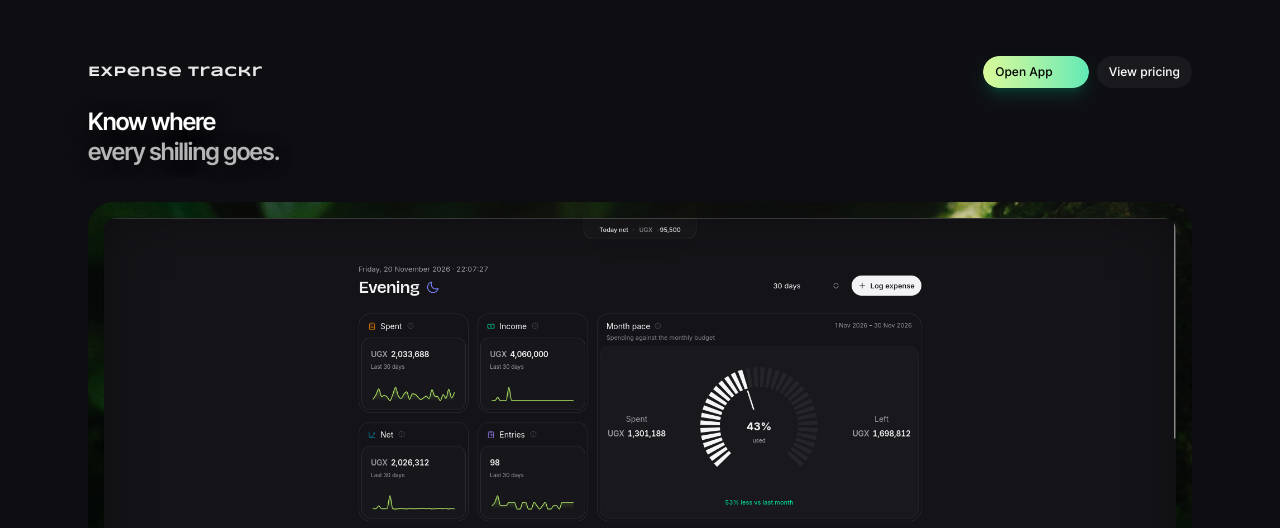
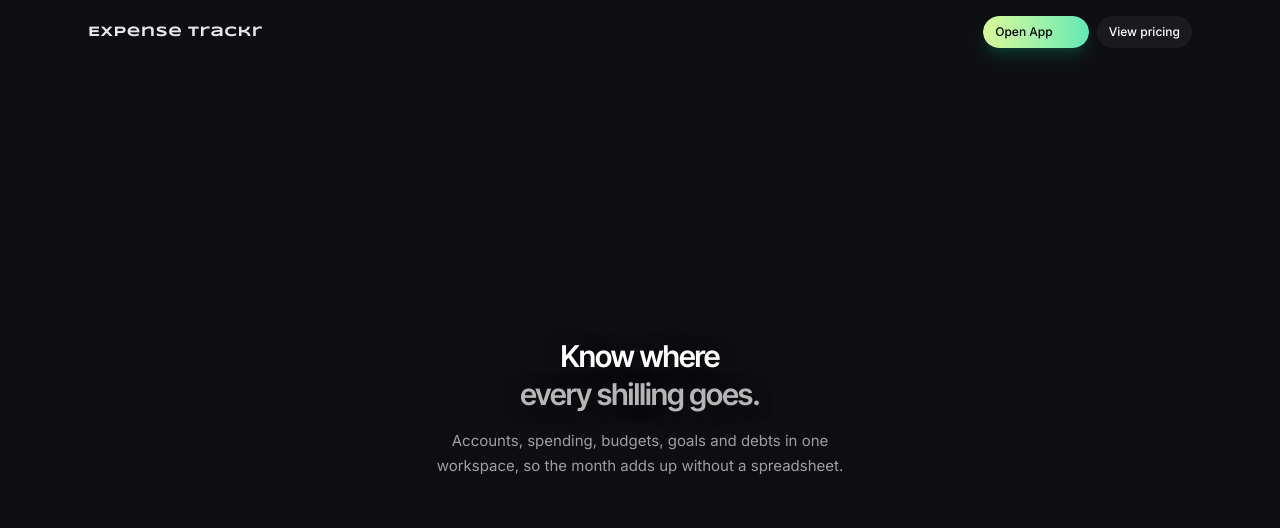
Before and after one commit to DevMubzly/expense-trackr, a Next.js app: page / in a window 1280 px wide. Shown: the top 528 px of the page. Built offline with nearby package versions, Linux system fonts and the light colour scheme; some icons are missing.

Commit message:
Simplify landing hero and space pricing panel

```diff
--- a/src/app/page.tsx
+++ b/src/app/page.tsx
@@ -36,7 +36,7 @@ export default function LandingPage() {
     <div className="theme-light flex min-h-dvh flex-col overflow-x-hidden bg-[oklch(0.165_0.008_285)] text-foreground lg:h-dvh lg:overflow-hidden">
 
 
-      <main className="min-h-0 flex-1 px-4 pb-0 pt-4 sm:px-6 sm:pb-4 sm:pt-6">
+      <main className="min-h-0 flex-1 px-4 pb-0 pt-0 sm:px-6 sm:pb-4 sm:pt-0">
         <div
           className={cn(
             "mx-auto flex w-full max-w-[1500px] flex-col gap-4 transition-[gap] duration-700 lg:h-full lg:flex-row",
@@ -51,7 +51,7 @@ export default function LandingPage() {
           >
             <div
               className={cn(
-                "relative flex min-h-[calc(100dvh-1rem)] flex-col pb-0 pt-8 sm:min-h-[calc(100dvh-2.5rem)] lg:h-full lg:min-h-0 lg:pb-4",
+                "relative flex min-h-[calc(100dvh-1rem)] flex-col pb-0 pt-4 sm:min-h-[calc(100dvh-2.5rem)] lg:h-full lg:min-h-0 lg:pb-4",
                 pricingOpen
                   ? "px-6 sm:px-10 lg:px-12"
                   : "px-8 sm:px-14 lg:px-16",
@@ -96,36 +96,15 @@ export default function LandingPage() {
                 </div>
               </div>
 
-              <div className="mt-20 w-full pb-4 lg:mt-auto">
-                <h1 className="font-display text-xl leading-tight tracking-[-0.03em] text-white [text-shadow:0_2px_20px_rgba(0,0,0,0.45)] sm:text-2xl">
+              <div className="flex flex-1 flex-col items-center justify-center px-0 py-10 text-center">
+                <h1 className="max-w-2xl font-display text-2xl leading-tight tracking-[-0.03em] text-white [text-shadow:0_2px_20px_rgba(0,0,0,0.45)] sm:text-3xl">
                   Know where
                   <span className="block text-white/70">every shilling goes.</span>
                 </h1>
-              </div>
-
-              <div className="relative mt-auto h-[40vh] translate-y-1/4 overflow-hidden rounded-t-2xl p-3 pb-0 min-[380px]:h-[44vh] lg:h-auto lg:translate-y-0 lg:rounded-3xl lg:p-4">
-                <Image
-                  src="/bg-hero.jpg"
-                  alt=""
-                  fill
-                  priority
-                  sizes="100vw"
-                  className="object-cover object-center"
-                />
-                <div className="relative flex h-full justify-center">
-                  <Image
-                    src="/dash.png"
-                    alt="Expense Trackr dashboard"
-                    width={1920}
-                    height={956}
-                    priority
-                    className="h-full w-full rounded-t-lg rounded-b-none object-cover object-top shadow-lg lg:h-auto lg:rounded-lg lg:object-contain"
-                  />
-                </div>
-                <div
-                  aria-hidden="true"
-                  className="pointer-events-none absolute inset-0 shadow-[inset_0_0_60px_rgba(0,0,0,0.55)]"
-                />
+                <p className="mt-4 max-w-md text-[15px] leading-relaxed text-white/60">
+                  Accounts, spending, budgets, goals and debts in one workspace,
+                  so the month adds up without a spreadsheet.
+                </p>
               </div>
             </div>
           </motion.section>
@@ -145,7 +124,7 @@ export default function LandingPage() {
             className={cn(
               "min-h-0 shrink-0 overflow-hidden transition-[width,opacity] duration-700 ease-[cubic-bezier(0.16,1,0.3,1)]",
               pricingOpen
-                ? "fixed inset-0 z-50 h-dvh w-full opacity-100 lg:static lg:inset-auto lg:h-auto lg:w-[34%]"
+                ? "fixed inset-x-0 bottom-0 top-4 z-50 h-auto w-full opacity-100 lg:static lg:inset-auto lg:h-auto lg:w-[34%]"
                 : "pointer-events-none h-0 w-0 opacity-0",
             )}
           >
@@ -153,7 +132,7 @@ export default function LandingPage() {
             initial={false}
             animate={{ x: pricingOpen ? 0 : 48, opacity: pricingOpen ? 1 : 0 }}
             transition={{ duration: 0.8, ease: EASE_OUT }}
-            className="relative flex h-full min-h-0 w-full flex-col overflow-y-auto rounded-none border-0 bg-[oklch(0.165_0.008_285)] p-6 lg:rounded-[32px] lg:border lg:border-white/10 lg:bg-white/[0.035] lg:p-8 lg:hover:border-white/20"
+            className="relative flex h-full min-h-0 w-full flex-col overflow-y-auto rounded-t-2xl border-0 bg-[oklch(0.165_0.008_285)] p-6 lg:rounded-[32px] lg:border lg:border-white/10 lg:bg-white/[0.035] lg:p-8 lg:hover:border-white/20"
           >
             <button
               type="button"
```
